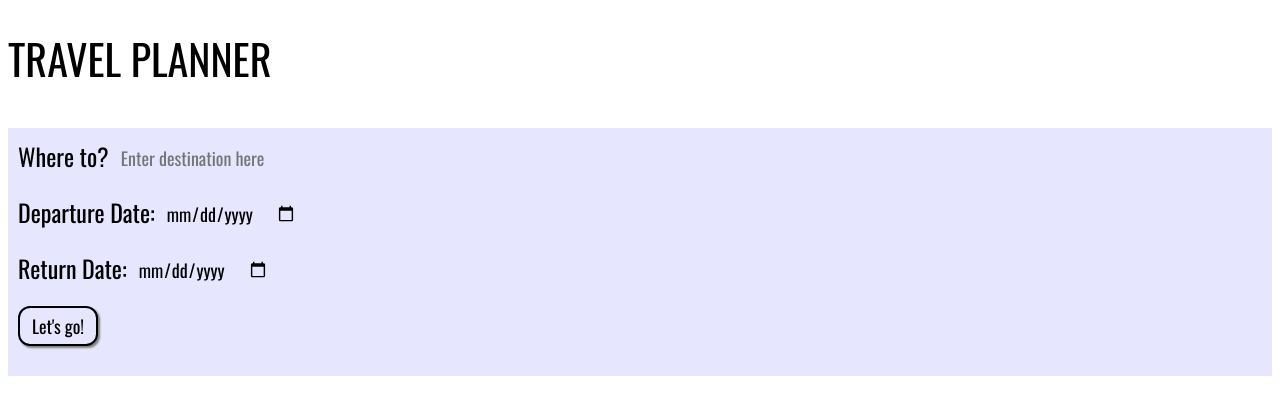
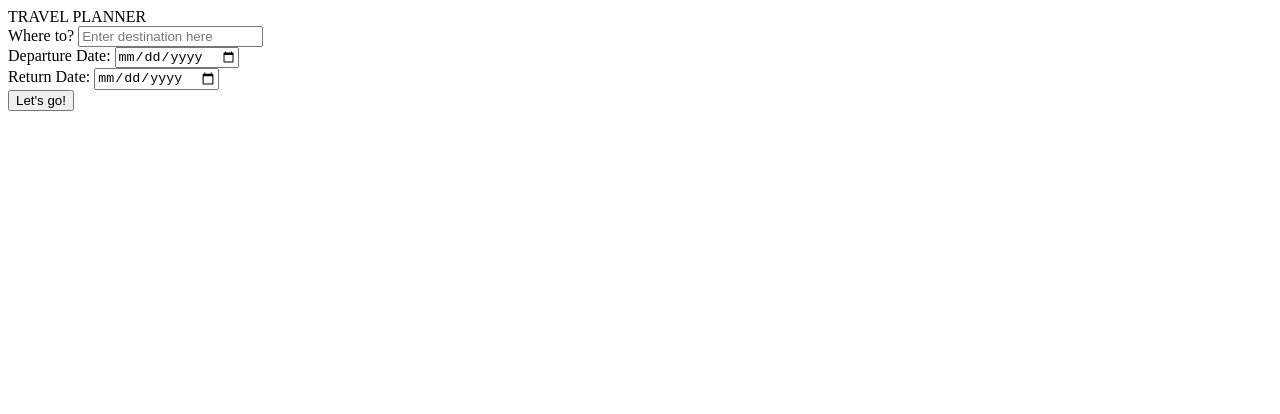
Before and after one commit to cpigeon/travel-app, a website built with webpack: page src/client/views/index.html in a window 1280 px wide. Built offline with nearby package versions, Linux system fonts and the light colour scheme; a web font is replaced by a local one.

Commit message:
docs: Update all css files and references to scss
Update css files to scss files. Update import statements to reference
scss files. Comment out reference to base.scss in index.html.

```diff
--- a/src/client/styles/base.css
+++ b/src/client/styles/base.scss
@@ -1,5 +1,5 @@
-@import "./header.css";
-@import "./footer.css";
+@import "./header.scss";
+@import "./footer.scss";
 
 .container {
     display: grid;
--- a/src/client/views/index.html
+++ b/src/client/views/index.html
@@ -5,7 +5,7 @@
     <title>Travel App</title>
     <meta name="viewport" content="width=device-width, initial-scale=1.0">
     <link href="https://fonts.googleapis.com/css?family=Oswald:400,600,700|Ranga:400,700&display=swap" rel="stylesheet">
-    <link rel="stylesheet" href="../styles/base.css">
+    <!-- <link rel="stylesheet" href="../styles/base.css"> -->
   </head>
   <body>
     <main class="container">
```
Also changed, not shown: src/client/styles/footer.scss (renamed from src/client/styles/footer.css), src/client/styles/header.scss (renamed from src/client/styles/header.css).
